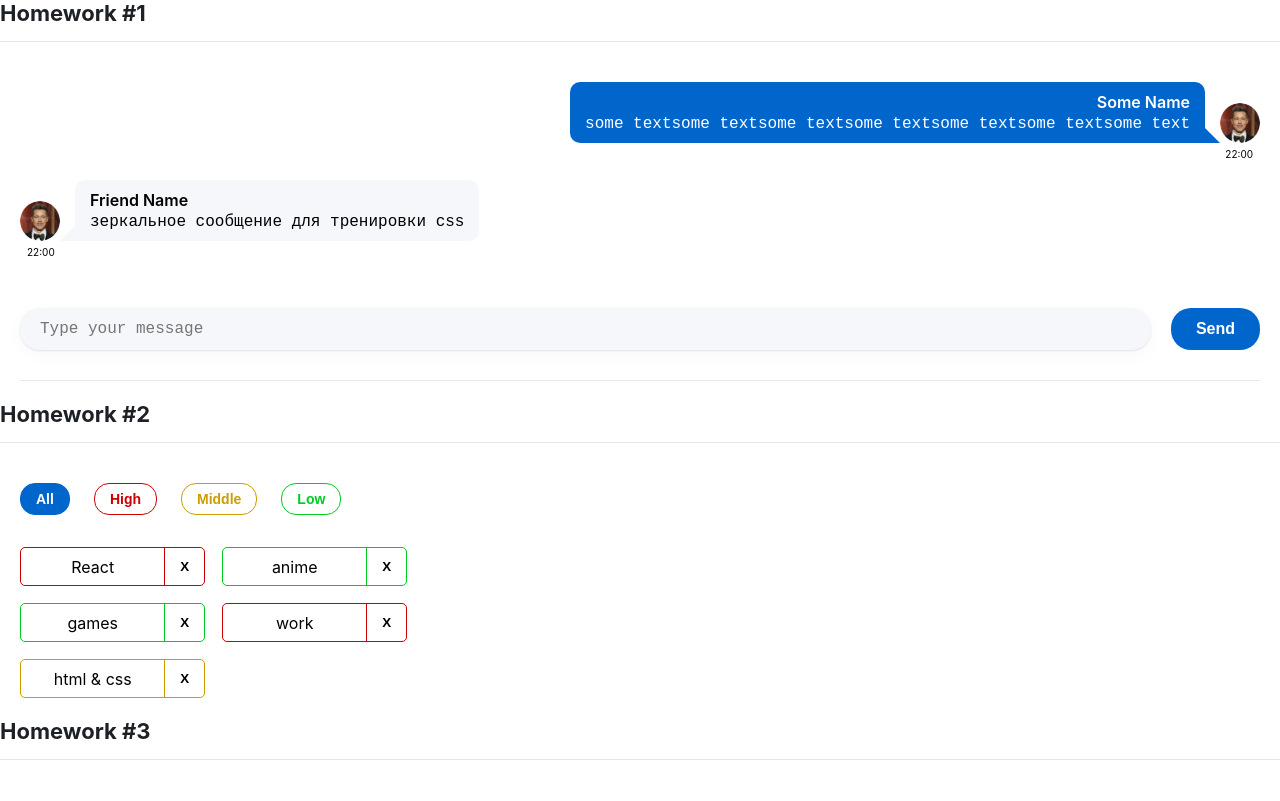
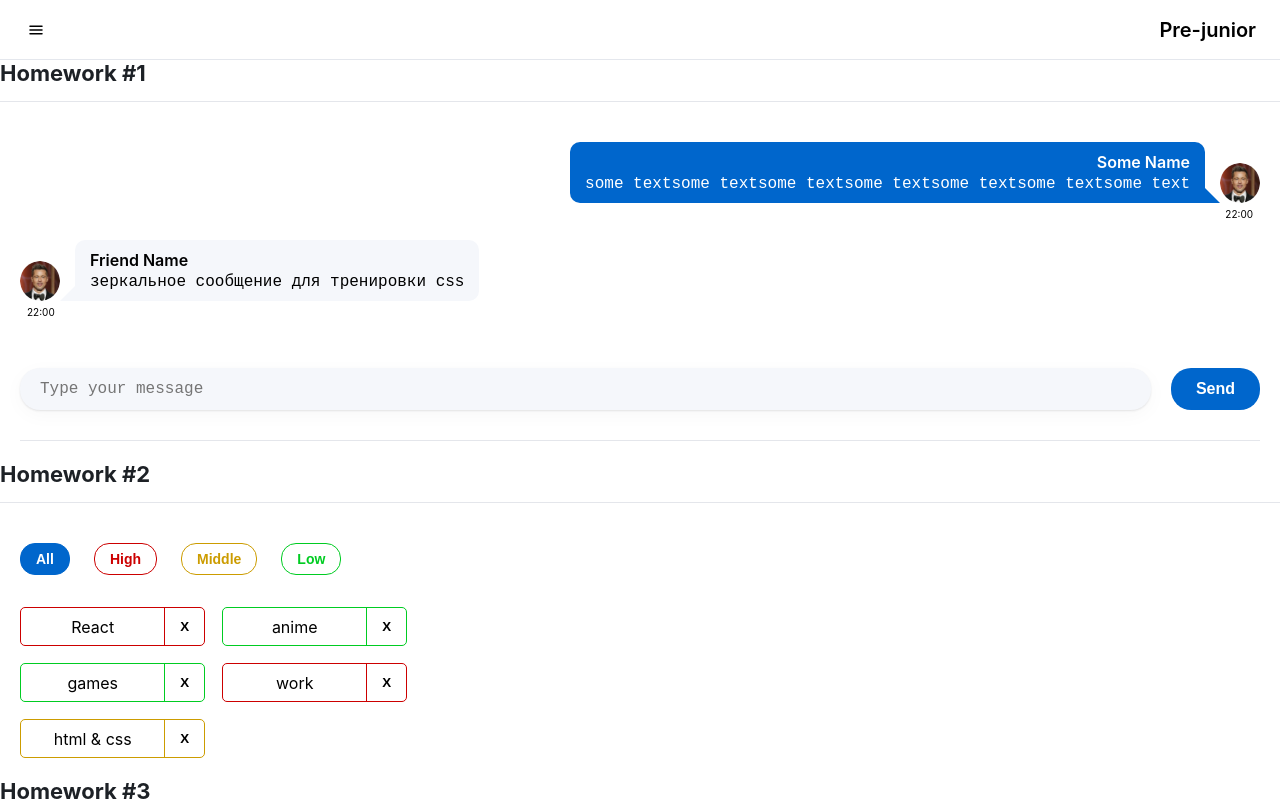
Before and after one commit to anbogod/hws2-master, a React (Create React App) app: page /#/pre-junior in a window 1280 px wide. Shown: the top 801 px of the page. Built offline with nearby package versions, Linux system fonts and the light colour scheme.

Commit message:
HW5 completed

```diff
--- a/src/s1-main/App.tsx
+++ b/src/s1-main/App.tsx
@@ -4,18 +4,19 @@ import HW1 from '../s2-homeworks/hw01/HW1'
 import HW2 from "../s2-homeworks/hw02/HW2";
 import HW3 from "../s2-homeworks/hw03/HW3";
 import HW4 from "../s2-homeworks/hw04/HW4";
+import HW5 from "../s2-homeworks/hw05/HW5";
 
 function App() {
     return (
         <div className={s.App}>
-            <HW1/>
+            {/*<HW1/>*/}
             {/*раскомментировать по ходу выполнения*/}
-            <HW2/>
-            <HW3/>
-            <HW4/>
+            {/*<HW2/>*/}
+            {/*<HW3/>*/}
+            {/*<HW4/>*/}
 
             {/*при выполнении дз 5 и более - закомментировать здесь дз 1-4, так как они есть внутри дз 5*/}
-            {/*<HW5/>*/}
+            <HW5/>
         </div>
     )
 }
--- a/src/s2-homeworks/hw05/Pages.tsx
+++ b/src/s2-homeworks/hw05/Pages.tsx
@@ -18,15 +18,15 @@ function Pages() {
             <Routes>
                 {/*роутинг будут писать студенты*/}
                 {/*в начале мы попадаем на страницу '/' и переходим сразу на страницу /pre-junior*/}
-                {/*<Route ...*/}
+                <Route path='/' element={<Navigate to={'/pre-junior'} replace/>}/>
 
                 {/*роуты для /pre-junior, /junior, /junior-plus*/}
-                {/*<Route ...*/}
-                {/*<Route ...*/}
-                {/*<Route ...*/}
+                <Route path='/pre-junior' element={<PreJunior/>}/>
+                <Route path='/junior' element={<Junior/>}/>
+                <Route path='/junior-plus' element={<JuniorPlus/>}/>
 
                 {/*роут для несуществующей страницы должен отрисовать <Error404 />*/}
-                {/*<Route ...*/}
+                <Route path='*' element={<Error404/>}/>
             </Routes>
         </div>
     )
--- a/src/s2-homeworks/hw05/header/Header.module.css
+++ b/src/s2-homeworks/hw05/header/Header.module.css
@@ -1,8 +1,30 @@
 .burgerMenuIcon {
+    background: none;
+    border: none;
+    cursor: pointer;
+    display: flex;
+    flex-direction: column;
+    justify-content: space-between;
+    width: 24px;
+    height: 18px;
+    padding: 0;
 }
 
 .header {
+    display: flex;
+    align-items: center;
+    justify-content: space-between;
+    padding: 0 24px;
+    height: 60px;
+    background-color: #ffffff;
+    border-bottom: 1px solid #e4e7ed;
+    box-sizing: border-box;
 }
 
 .header h1 {
+    font-family: "Inter", sans-serif;
+    font-size: 20px;
+    font-weight: 600;
+    color: #000000;
+    margin: 0;
 }
--- a/src/s2-homeworks/hw05/sidebar/Sidebar.module.css
+++ b/src/s2-homeworks/hw05/sidebar/Sidebar.module.css
@@ -1,25 +1,81 @@
 .sidebar {
+    position: fixed;
+    top: 0;
+    left: -256px;
+    width: 256px;
+    height: 100%;
+    background-color: #ffffff;
+    z-index: 1001;
+    display: flex;
+    flex-direction: column;
+    box-sizing: border-box;
+    transition: left 0.3s ease;
 }
 
 .sidebar.open {
+    left: 0;
 }
 
 .background {
+    position: fixed;
+    top: 0;
+    left: 0;
+    width: 100%;
+    height: 100%;
+    background-color: rgba(0, 0, 0, 0.4);
+    z-index: 1000;
+    opacity: 1;
+    visibility: visible;
 }
 
 .nav {
+    display: flex;
+    flex-direction: column;
+    padding: 8px;
+    gap: 4px;
 }
 
 .nav a {
+    font-family: "Inter", sans-serif;
+    font-size: 16px;
+    font-weight: 500;
+    color: #000000;
+    text-decoration: none;
+    padding: 10px 16px;
+    border-radius: 4px;
+    transition: background-color 0.2s ease, color 0.2s ease;
 }
 
+
 .nav a:hover {
+    color: #58acff;
 }
 
 .nav a.active {
+    color: #0059b2;
+    font-weight: 600;
+    text-decoration: underline
 }
 .close {
+    background: none;
+    border: none;
+    cursor: pointer;
+    align-self: flex-end;
+    padding: 16px;
+    display: flex;
+    align-items: center;
+    justify-content: center;
 }
 
 .close img {
+    width: 24px;
+    height: 24px;
+    display: block;
 }
+
+
+
+
+.nav a:active {
+    color: #3d6b99;
+}
--- a/src/s2-homeworks/hw05/sidebar/Sidebar.tsx
+++ b/src/s2-homeworks/hw05/sidebar/Sidebar.tsx
@@ -31,7 +31,7 @@ export const Sidebar: FC<PropsType> = ({open, handleClose}) => {
                         id={'hw5-pre-junior-link'}
                         to={PATH.PRE_JUNIOR}
                         onClick={handleClose}
-                        // className={...} // делает студент
+                        className={({isActive}) => isActive ? s.active : ''} // делает студент
                     >
                         Pre-junior
                     </NavLink>
@@ -39,7 +39,7 @@ export const Sidebar: FC<PropsType> = ({open, handleClose}) => {
                         id={'hw5-junior-link'}
                         to={PATH.JUNIOR}
                         onClick={handleClose}
-                        // className={...} // делает студент
+                        className={({isActive}) => isActive ? s.active : ''} // делает студент
                     >
                         Junior
                     </NavLink>
@@ -47,7 +47,7 @@ export const Sidebar: FC<PropsType> = ({open, handleClose}) => {
                         id={'hw5-junior-plus-link'}
                         to={PATH.JUNIOR_PLUS}
                         onClick={handleClose}
-                        // className={...} // делает студент
+                        className={({isActive}) => isActive ? s.active : ''} // делает студент
                     >
                         Junior Plus
                     </NavLink>
```
